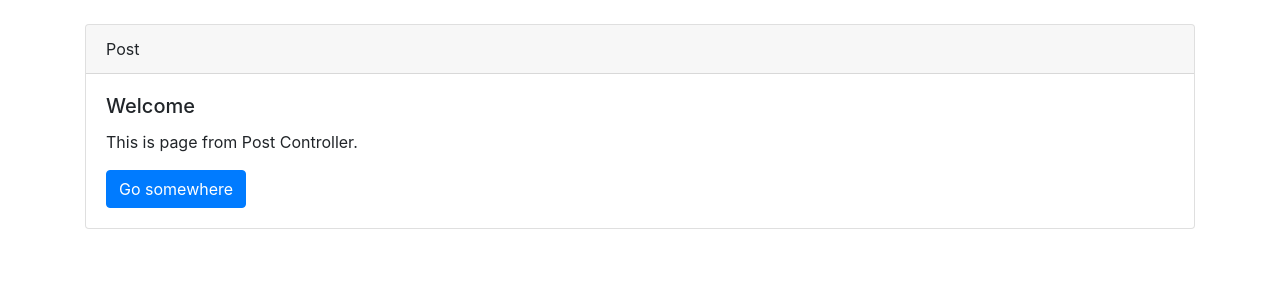
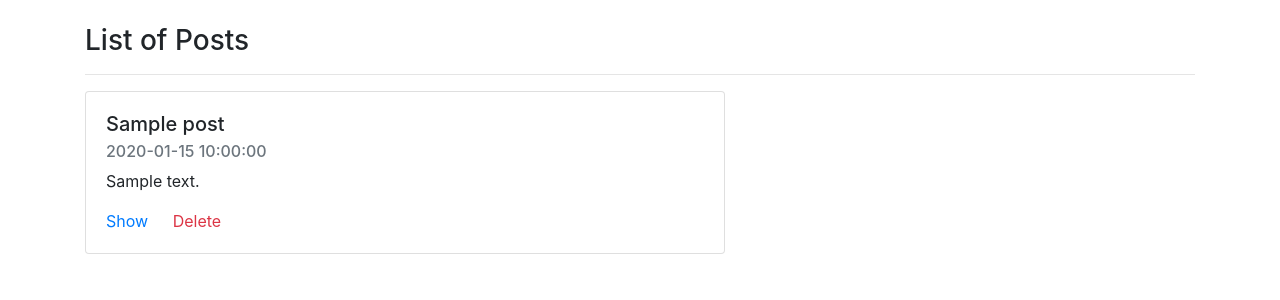
Before and after one commit to hxor/codeigniter-crud, a CodeIgniter app: page /database/post in a window 1280 px wide. Shown: the part 56-356 px from the top of the page. Run offline with CodeIgniter, Linux system fonts and the light colour scheme; tables that the repository leaves empty or names only in its code hold one stand-in row (values such as "Sample post").

Commit message:
Select All Query Index + Show

```diff
--- a/application/controllers/Post.php
+++ b/application/controllers/Post.php
@@ -6,8 +6,20 @@ class Post extends CI_Controller {
 
 	public function index()
 	{
+		$heading = 'List of Posts';
+		$content = $this->db->get('posts')->result();
+
 		$main_view = 'pages/post/index';
-		$this->load->view('app', compact('main_view'));
+		$this->load->view('app', compact('main_view', 'heading', 'content'));
+	}
+
+	public function show($id)
+	{
+		$heading = 'Detail Post';
+		$content = $this->db->where('id', $id)->get('posts')->row();
+
+		$main_view = 'pages/post/show';
+		$this->load->view('app', compact('heading', 'content', 'main_view'));
 	}
 
 }
--- a/application/views/layouts/_navbar.php
+++ b/application/views/layouts/_navbar.php
@@ -1,6 +1,6 @@
 <nav class="navbar navbar-expand-lg navbar-dark bg-dark fixed-top">
 	<div class="container">
-		<a class="navbar-brand" href="#">CRUD</a>
+		<a class="navbar-brand" href="/">CRUD</a>
 		<button class="navbar-toggler" type="button" data-toggle="collapse" data-target="#navbarsExample07" aria-controls="navbarsExample07" aria-expanded="false" aria-label="Toggle navigation">
 		<span class="navbar-toggler-icon"></span>
 		</button>
@@ -8,7 +8,7 @@
 		<div class="collapse navbar-collapse" id="navbarsExample07">
 		<ul class="navbar-nav mr-auto">
 			<li class="nav-item active">
-			<a class="nav-link" href="#">Home <span class="sr-only">(current)</span></a>
+			<a class="nav-link" href="/">Home <span class="sr-only">(current)</span></a>
 			</li>
 			<li class="nav-item">
 			<a class="nav-link" href="<?= base_url('post') ?>">Post</a>
--- a/application/views/pages/post/index.php
+++ b/application/views/pages/post/index.php
@@ -1,16 +1,19 @@
 <div role="main" class="container">
 	<div class="row">
 		<div class="col-lg-12">
-			<div class="card">
-				<div class="card-header">
-					Post
-				</div>
+			<h3><?= $heading ?></h3>
+			<hr>
+			<?php foreach($content as $row) : ?>
+			<div class="card" style="width: 40rem;">
 				<div class="card-body">
-					<h5 class="card-title">Welcome</h5>
-					<p class="card-text">This is page from Post Controller.</p>
-					<a href="#" class="btn btn-primary">Go somewhere</a>
+					<h5 class="card-title"><?= $row->title ?></h5>
+					<h6 class="card-subtitle mb-2 text-muted"><?= $row->date ?></h6>
+					<p class="card-text"><?= $row->body ?></p>
+					<a href="<?= base_url('/post/show/' . $row->id) ?>" class="card-link">Show</a>
+					<a href="#" class="card-link text-danger">Delete</a>
 				</div>
 			</div>
+			<?php endforeach ?>
 		</div>
 	</div>
 </div><!-- /.container -->
```
Also changed, not shown: application/views/pages/post/show.php (added, +16 -0 lines).
